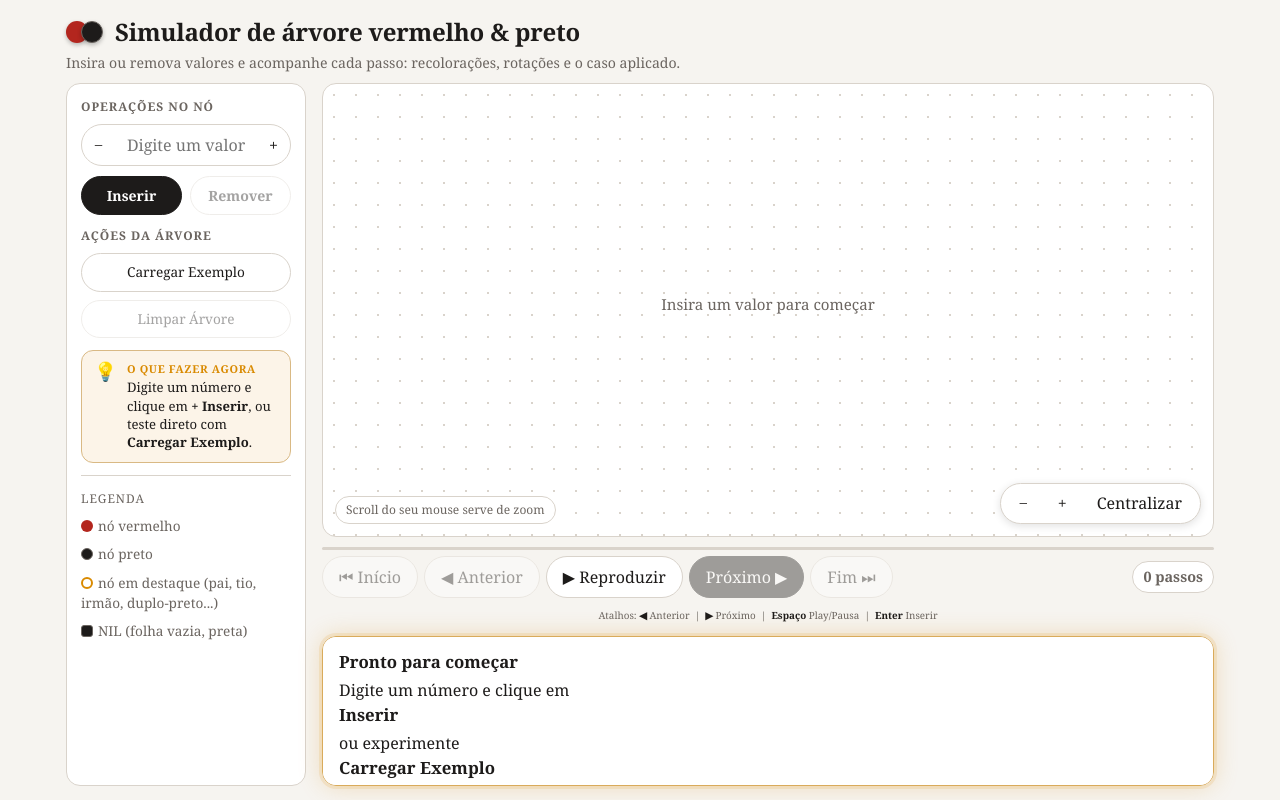
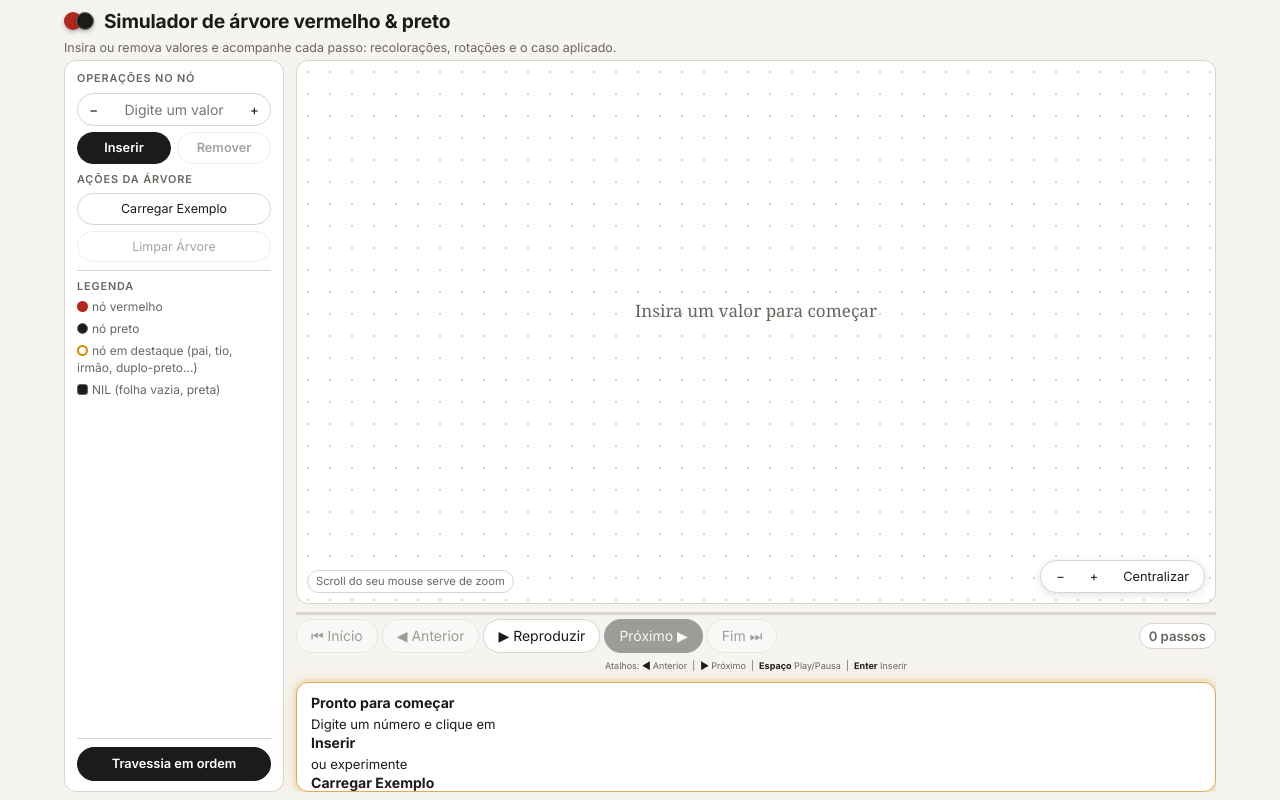
Before and after one commit to eda2-2026/G15_Arvores_EDA2-2026.2, a plain HTML site: page index.html in a window 1280 px wide. Drawn offline with Linux system fonts and the light colour scheme.

Commit message:
feat/implementa travessia em ordem

```diff
--- a/css/estilo.css
+++ b/css/estilo.css
@@ -1,87 +1,105 @@
 :root{--bg:#f6f4f0;--panel:#fff;--ink:#1d1b1a;--mute:#6b6560;--line:#d9d3cb;--red:#b3261e;--blk:#1d1b1a;--ring:#d98a00;--btn:#1d1b1a;--btnt:#fff;box-sizing:border-box;padding-top:env(safe-area-inset-top,0px);padding-bottom:env(safe-area-inset-bottom,0px)}
 @media (prefers-color-scheme:dark){:root:not([data-theme="light"]){--bg:#161514;--panel:#201e1d;--ink:#eee9e3;--mute:#a39c94;--line:#3a3633;--red:#d6453c;--blk:#0d0c0c;--ring:#f0b429;--btn:#eee9e3;--btnt:#161514}}
 *{box-sizing:border-box}
-body{margin:0;background:var(--bg);color:var(--ink);font-family:Georgia,"Times New Roman",serif;line-height:1.5}
-main{max-width:1180px;height:100dvh;margin:0 auto;padding:14px 16px;display:flex;flex-direction:column}
-.layout{flex:1;min-height:0;display:grid;grid-template-columns:240px minmax(0,1fr);gap:16px}
-@media (max-width:820px){main{height:auto}.layout{grid-template-columns:1fr}.stage{height:380px;flex:none}}
-.principal{display:flex;flex-direction:column;gap:10px;min-width:0;min-height:0}
-.lateral{background:var(--panel);border:1px solid var(--line);border-radius:14px;padding:14px;display:flex;flex-direction:column;gap:12px;overflow:auto}
-.lateral h2{font-size:.75rem;text-transform:uppercase;letter-spacing:.08em;color:var(--mute);margin:0;font-weight:normal}
-h1{font-size:1.5rem;margin:0 0 2px;letter-spacing:-.01em;display:flex;align-items:center;gap:12px}
-.dots{display:inline-flex}.dots i{width:22px;height:22px;border-radius:50%;background:var(--red);box-shadow:0 2px 4px rgba(0,0,0,.25)}.dots i+i{background:var(--blk);margin-left:-7px;border:1px solid var(--mute)}
-.sub{color:var(--mute);margin:0 0 10px;font-size:.88rem}
-.bar{display:flex;flex-direction:column;gap:10px}
+body{margin:0;background:var(--bg);color:var(--ink);font-family:"Inter",system-ui,sans-serif;line-height:1.4;font-size:14px}
+main{max-width:1180px;height:100dvh;margin:0 auto;padding:8px 14px;display:flex;flex-direction:column;gap:4px;overflow:hidden}
+h1{font-size:1.2rem;margin:0;letter-spacing:-.01em;display:flex;align-items:center;gap:10px;flex-shrink:0}
+.sub{color:var(--mute);margin:0;font-size:.78rem;flex-shrink:0}
+.layout{flex:1;min-height:0;display:grid;grid-template-columns:220px minmax(0,1fr);gap:12px;overflow:hidden}
+@media (max-width:820px){main{height:auto;overflow:auto}.layout{grid-template-columns:1fr}.stage{height:320px;flex:none}}
+
+/* Lateral */
+.lateral{background:var(--panel);border:1px solid var(--line);border-radius:12px;padding:10px 12px;display:flex;flex-direction:column;gap:8px;overflow:hidden}
+.lateral h2{font-size:.68rem;text-transform:uppercase;letter-spacing:.08em;color:var(--mute);margin:0;font-weight:600}
+.secao-controle{display:flex;flex-direction:column;gap:6px;flex-shrink:0}
+.bar{display:flex;flex-direction:column;gap:6px}
 .bar>.num{width:100%}
-.secao-controle{display:flex;flex-direction:column;gap:8px}
-.secao-controle h2{font-size:.75rem;text-transform:uppercase;letter-spacing:.08em;color:var(--mute);margin:0;font-weight:600}
-.acoes-duplas{display:grid;grid-template-columns:1fr 1fr;gap:8px;width:100%}
-.acoes-duplas button{width:100%;padding:8px 10px;font-size:.88rem;font-weight:600}
+.acoes-duplas{display:grid;grid-template-columns:1fr 1fr;gap:6px;width:100%}
+.acoes-duplas button{width:100%;padding:6px 8px;font-size:.8rem;font-weight:600}
 .btn-ins{background:var(--btn);color:var(--btnt);border-color:var(--btn)}
 .btn-rem:not(:disabled):hover{border-color:var(--red);color:var(--red)}
-.acoes-gerais{display:flex;flex-direction:column;gap:8px;width:100%}
-.acoes-gerais button{width:100%;font-size:.85rem}
+.acoes-gerais{display:flex;flex-direction:column;gap:6px;width:100%}
+.acoes-gerais button{width:100%;font-size:.78rem}
 .btn-limpar:not(:disabled):hover{border-color:var(--mute);color:var(--mute)}
 
-/* Card de orientação didática (O que fazer agora) */
-.card-guia{display:flex;align-items:flex-start;gap:10px;padding:10px 12px;border-radius:12px;background:color-mix(in srgb,var(--ring) 9%,var(--panel));border:1px solid color-mix(in srgb,var(--ring) 35%,var(--line));font-size:.82rem;line-height:1.4}
-.guia-icone{font-size:1.15rem;flex:none;line-height:1;margin-top:1px}
-.guia-corpo{display:flex;flex-direction:column;gap:2px}
-.guia-rotulo{font-size:.68rem;text-transform:uppercase;letter-spacing:.06em;color:var(--ring);font-weight:700}
-.card-guia p{margin:0;color:var(--ink)}
+/* Legenda */
+.leg{display:flex;flex-direction:column;gap:5px;color:var(--mute);font-size:.75rem;padding-top:8px;border-top:1px solid var(--line);flex-shrink:0}
+.leg h2{font-size:.68rem;text-transform:uppercase;letter-spacing:.08em;color:var(--mute);margin:0;font-weight:600}
+.leg i{display:inline-block;width:11px;height:11px;border-radius:50%;margin-right:4px;vertical-align:-1px}
+
+/* Botão travessia em ordem */
+.secao-travessia{margin-top:auto;padding-top:8px;border-top:1px solid var(--line);display:flex;justify-content:center;flex-shrink:0}
+.btn-inorder{width:100%;font-size:.8rem;font-weight:600;background:var(--btn);color:var(--btnt);border-color:var(--btn);border-radius:999px;padding:7px 12px}
+.btn-inorder:not(:disabled):hover{transform:translateY(-1px);box-shadow:0 3px 8px rgba(0,0,0,.2)}
+
+/* Modal overlay */
+.modal-overlay{position:fixed;inset:0;z-index:999;display:flex;align-items:center;justify-content:center;background:rgba(0,0,0,.45);backdrop-filter:blur(3px)}
+.modal-overlay[hidden]{display:none}
+.modal-caixa{background:var(--panel);border:1px solid var(--line);border-radius:16px;padding:24px 28px;max-width:500px;width:90%;box-shadow:0 8px 40px rgba(0,0,0,.28);display:flex;flex-direction:column;gap:12px;animation:modal-entrada .18s ease}
+@keyframes modal-entrada{from{opacity:0;transform:translateY(10px)}to{opacity:1;transform:translateY(0)}}
+.modal-caixa h3{margin:0;font-size:1.05rem;font-weight:700}
+.modal-sub{margin:0;font-size:.78rem;color:var(--mute)}
+.modal-resultado{font-family:"Courier New",monospace;font-size:.95rem;background:color-mix(in srgb,var(--ring) 7%,var(--panel));border:1px solid color-mix(in srgb,var(--ring) 30%,var(--line));border-radius:10px;padding:12px 16px;word-break:break-all;min-height:44px;line-height:1.6;color:var(--ink)}
+.btn-modal-fechar{align-self:flex-end;padding:7px 20px;font-size:.82rem;font-weight:600;background:var(--btn);color:var(--btnt);border-color:var(--btn);border-radius:999px}
+.btn-modal-fechar:not(:disabled):hover{transform:translateY(-1px);box-shadow:0 3px 8px rgba(0,0,0,.2)}
+
+/* Pontos decorativos do título */
+.dots{display:inline-flex}.dots i{width:18px;height:18px;border-radius:50%;background:var(--red);box-shadow:0 2px 4px rgba(0,0,0,.25)}.dots i+i{background:var(--blk);margin-left:-6px;border:1px solid var(--mute)}
 
 /* Dica sutil no canvas */
-.dica-canvas{position:absolute;left:12px;bottom:12px;z-index:2;font-size:.75rem;color:var(--mute);background:color-mix(in srgb,var(--panel) 85%,transparent);backdrop-filter:blur(4px);padding:4px 10px;border-radius:999px;border:1px solid var(--line);pointer-events:none}
+.dica-canvas{position:absolute;left:10px;bottom:10px;z-index:2;font-size:.7rem;color:var(--mute);background:color-mix(in srgb,var(--panel) 85%,transparent);backdrop-filter:blur(4px);padding:3px 8px;border-radius:999px;border:1px solid var(--line);pointer-events:none}
 
-/* Painel de navegação enriquecido */
-.painel-navegacao{display:flex;flex-direction:column;gap:6px;width:100%}
+/* Coluna principal */
+.principal{display:flex;flex-direction:column;gap:8px;min-width:0;min-height:0}
+.stage{position:relative;flex:4;min-height:0;background:radial-gradient(var(--line) 1px,transparent 1px) 0 0/22px 22px,var(--panel);border:1px solid var(--line);border-radius:12px;overflow:hidden}
+.canto{position:absolute;top:10px;z-index:2;display:flex;align-items:center;gap:8px;padding:6px 12px;border-radius:10px;background:var(--panel);border:1px solid var(--line);color:var(--ring);box-shadow:0 2px 8px rgba(0,0,0,.12);pointer-events:none}
+.canto[hidden]{display:none}
+.canto.esq{left:10px}.canto.dir{right:10px}
+.canto span{display:flex;flex-direction:column;line-height:1.2;color:var(--ink)}
+.canto small{color:var(--mute);font-size:.68rem;text-transform:uppercase;letter-spacing:.06em}
+.canto b{font-size:.9rem}
+svg circle{filter:drop-shadow(0 2px 2px rgba(0,0,0,.28))}
+.stage svg{display:block;width:100%;height:100%}
+
+/* Painel de navegação */
+.painel-navegacao{display:flex;flex-direction:column;gap:4px;width:100%;flex-shrink:0}
 .trilha-progresso{width:100%;height:3px;background:var(--line);border-radius:999px;overflow:hidden}
 .barra-progresso{height:100%;width:0%;background:var(--ring);transition:width .25s ease}
-.nav{display:flex;gap:8px;align-items:center;justify-content:space-between;margin:0;flex-wrap:wrap}
-.nav-botoes{display:flex;gap:6px;align-items:center;flex-wrap:wrap}
+.nav{display:flex;gap:6px;align-items:center;justify-content:space-between;margin:0;flex-wrap:wrap}
+.nav-botoes{display:flex;gap:4px;align-items:center;flex-wrap:wrap}
 .btn-proximo.pulsando{box-shadow:0 0 0 3px color-mix(in srgb,var(--ring) 45%,transparent)}
-.badge-passo{color:var(--ink);font-size:.82rem;background:var(--panel);border:1px solid var(--line);padding:4px 10px;border-radius:999px;font-weight:600}
-.atalhos-hint{font-size:.74rem;color:var(--mute);text-align:center;padding:2px 0}
+.badge-passo{color:var(--ink);font-size:.76rem;background:var(--panel);border:1px solid var(--line);padding:3px 9px;border-radius:999px;font-weight:600}
+.atalhos-hint{font-size:.68rem;color:var(--mute);text-align:center;padding:1px 0}
 .atalhos-hint b{color:var(--ink)}
-input{font:inherit;width:110px;padding:8px 10px;border:1px solid var(--line);border-radius:6px;background:var(--panel);color:var(--ink)}
-button{font:inherit;padding:8px 16px;border-radius:999px;border:1px solid var(--line);background:var(--panel);color:var(--ink);cursor:pointer;transition:transform .12s,box-shadow .12s}
+.cnt{color:var(--mute);font-size:.82rem;margin-left:auto}
+
+/* Caixa de explicação */
+.exp{background:var(--panel);border:1px solid color-mix(in srgb,var(--ring) 55%,var(--line));border-radius:12px;padding:10px 14px;flex:1;max-height:110px;min-height:0;overflow:hidden;box-shadow:0 0 0 3px color-mix(in srgb,var(--ring) 12%,transparent),0 0 20px color-mix(in srgb,var(--ring) 20%,transparent);font-size:.82rem}
+.exp b{display:block;margin-bottom:2px;font-size:.88rem}
+
+/* Inputs e botões */
+input{font:inherit;width:100px;padding:6px 8px;border:1px solid var(--line);border-radius:6px;background:var(--panel);color:var(--ink)}
+button{font:inherit;padding:6px 14px;border-radius:999px;border:1px solid var(--line);background:var(--panel);color:var(--ink);cursor:pointer;transition:transform .12s,box-shadow .12s}
 button:not(:disabled):hover{transform:translateY(-1px);box-shadow:0 3px 8px rgba(0,0,0,.15)}
 button.p{background:var(--btn);color:var(--btnt);border-color:var(--btn)}
 button:disabled{opacity:.4;cursor:default}
 button:focus-visible,input:focus-visible{outline:2px solid var(--ring);outline-offset:2px}
-.stage{position:relative;flex:1;min-height:240px;background:radial-gradient(var(--line) 1px,transparent 1px) 0 0/22px 22px,var(--panel);border:1px solid var(--line);border-radius:14px;overflow:hidden}
-.canto{position:absolute;top:12px;z-index:2;display:flex;align-items:center;gap:10px;padding:8px 14px;border-radius:12px;background:var(--panel);border:1px solid var(--line);color:var(--ring);box-shadow:0 2px 8px rgba(0,0,0,.12);pointer-events:none}
-.canto[hidden]{display:none}
-.canto.esq{left:12px}.canto.dir{right:12px}
-.canto span{display:flex;flex-direction:column;line-height:1.2;color:var(--ink)}
-.canto small{color:var(--mute);font-size:.72rem;text-transform:uppercase;letter-spacing:.06em}
-.canto b{font-size:1rem}
-svg circle{filter:drop-shadow(0 2px 2px rgba(0,0,0,.28))}
-.stage svg{display:block;width:100%;height:100%}
-.nav{display:flex;gap:8px;align-items:center;margin:0;flex-wrap:wrap}
-.cnt{color:var(--mute);font-size:.9rem;margin-left:auto}
-.exp{background:var(--panel);border:1px solid color-mix(in srgb,var(--ring) 55%,var(--line));border-radius:14px;padding:12px 16px;min-height:84px;max-height:150px;overflow:auto;box-shadow:0 0 0 3px color-mix(in srgb,var(--ring) 12%,transparent),0 0 24px color-mix(in srgb,var(--ring) 24%,transparent)}
-.exp b{display:block;margin-bottom:4px;font-size:1.05rem}
-.leg{display:flex;flex-direction:column;gap:8px;color:var(--mute);font-size:.85rem;padding-top:14px;border-top:1px solid var(--line)}
-.leg i{display:inline-block;width:12px;height:12px;border-radius:50%;margin-right:5px;vertical-align:-1px}
-.empty{padding:48px 12px;text-align:center;color:var(--mute)}
+.empty{padding:40px 12px;text-align:center;color:var(--mute)}
 @media (prefers-reduced-motion:reduce){*{transition:none!important}}
 
-/* Campo numérico com botões próprios, no mesmo estilo dos demais (no lugar dos spinners nativos) */
-.num{display:inline-flex;align-items:center;border:1px solid var(--line);border-radius:999px;background:var(--panel);overflow:hidden}
-.num input{width:84px;border:0;border-radius:0;text-align:center;background:transparent;-moz-appearance:textfield;appearance:textfield}
+/* Campo numérico com botões */
+.num{display:inline-flex;align-items:center;border:1px solid var(--line);border-radius:999px;background:var(--panel);overflow:hidden;width:100%}
+.num input{width:auto;flex:1;min-width:0;border:0;border-radius:0;text-align:center;background:transparent;-moz-appearance:textfield;appearance:textfield;padding:6px 4px}
 .num input::-webkit-outer-spin-button,.num input::-webkit-inner-spin-button{-webkit-appearance:none;margin:0}
-.num button{border:0;border-radius:0;padding:8px 12px;flex:none;background:transparent;box-shadow:none}
+.num button{border:0;border-radius:0;padding:6px 11px;flex:none;background:transparent;box-shadow:none}
 .num button:not(:disabled):hover{transform:none;box-shadow:none;background:var(--line)}
 .num:focus-within{outline:2px solid var(--ring);outline-offset:2px}
 .num input:focus-visible{outline:none}
 
-.num input{flex:1;width:auto;min-width:0}
-
-/* Canvas: arrastar para mover e botões de zoom no canto inferior direito */
-.stage,.stage svg{user-select:none;-webkit-user-select:none} /* evita selecionar os números ao arrastar */
+/* Canvas: arrastar e zoom */
+.stage,.stage svg{user-select:none;-webkit-user-select:none}
 .stage svg{touch-action:none;cursor:grab}
 .stage svg.arrastando{cursor:grabbing}
-.zoom{position:absolute;right:12px;bottom:12px;z-index:2;display:flex;gap:4px;padding:5px;background:var(--panel);border:1px solid var(--line);border-radius:999px;box-shadow:0 2px 8px rgba(0,0,0,.12)}
-.zoom button{padding:5px 13px;border:0;background:transparent;line-height:1.2}
+.zoom{position:absolute;right:10px;bottom:10px;z-index:2;display:flex;gap:3px;padding:4px;background:var(--panel);border:1px solid var(--line);border-radius:999px;box-shadow:0 2px 8px rgba(0,0,0,.12)}
+.zoom button{padding:4px 11px;border:0;background:transparent;line-height:1.2;font-size:.8rem}
 .zoom button:not(:disabled):hover{transform:none;box-shadow:none;background:var(--line)}
--- a/index.html
+++ b/index.html
@@ -4,6 +4,9 @@
 <meta charset="utf-8">
 <meta name="viewport" content="width=device-width, initial-scale=1, viewport-fit=cover">
 <title>Simulador de árvore vermelho & preto</title>
+<link rel="preconnect" href="https://fonts.googleapis.com">
+<link rel="preconnect" href="https://fonts.gstatic.com" crossorigin>
+<link rel="stylesheet" href="https://fonts.googleapis.com/css2?family=Inter:wght@400;600;700&display=swap">
 <link rel="stylesheet" href="css/estilo.css">
 </head>
 <body>
@@ -37,15 +40,6 @@
       </div>
     </div>
 
-    <!-- Guia de contexto para orientar o usuário -->
-    <div class="card-guia" id="card-guia">
-      <span class="guia-icone" aria-hidden="true">💡</span>
-      <div class="guia-corpo">
-        <small class="guia-rotulo">O que fazer agora</small>
-        <p id="guia-txt">Digite um número e clique em <b>+ Inserir</b>, ou teste direto com <b>Carregar Exemplo</b>.</p>
-      </div>
-    </div>
-
     <div class="leg">
       <h2>Legenda</h2>
       <span><i style="background:var(--red)"></i>nó vermelho</span>
@@ -53,7 +47,21 @@
       <span><i style="border:2px solid var(--ring)"></i>nó em destaque (pai, tio, irmão, duplo-preto...)</span>
       <span><i style="border-radius:3px;background:var(--blk);border:1px solid var(--mute)"></i>NIL (folha vazia, preta)</span>
     </div>
+
+    <div class="secao-travessia">
+      <button id="btn-inorder" class="btn-inorder" title="Ver a travessia em ordem da árvore atual">Travessia em ordem</button>
+    </div>
   </aside>
+
+  <!-- Modal: Travessia em Ordem -->
+  <div id="modal-inorder" class="modal-overlay" role="dialog" aria-modal="true" aria-labelledby="modal-titulo" hidden>
+    <div class="modal-caixa">
+      <h3 id="modal-titulo">Travessia em ordem</h3>
+      <p class="modal-sub">Visita os nós em ordem crescente: esquerda → raiz → direita</p>
+      <div id="modal-resultado" class="modal-resultado"></div>
+      <button id="modal-fechar" class="btn-modal-fechar">Fechar</button>
+    </div>
+  </div>
 
   <!-- Coluna principal: canvas da árvore, navegação e explicação -->
   <section class="principal">
--- a/js/main.js
+++ b/js/main.js
@@ -8,20 +8,6 @@
   const $ = function (id) { return document.getElementById(id); };
   let atual = -1;     // índice do passo exibido
   let relogio = null; // temporizador do botão "Reproduzir"
-
-  /** Atualiza o card didático com dicas contextuais do que fazer */
-  function atualizarGuia(passos, ultimo) {
-    const guia = $("guia-txt");
-    if (!guia) return;
-
-    if (!passos.length || !passos[atual] || !passos[atual].arvore) {
-      guia.innerHTML = "Digite um número e clique em <b>+ Inserir</b>, ou teste direto com <b>Carregar Exemplo</b>.";
-    } else if (atual < ultimo) {
-      guia.innerHTML = "Acompanhe a correção: clique em <b>Próximo ▶</b> ou use a seta <b>→</b> do teclado.";
-    } else {
-      guia.innerHTML = "Árvore balanceada e válida! Você pode inserir novos valores, remover nós ou navegar pelo histórico.";
-    }
-  }
 
   /** Mostra o passo de índice i (limitado ao intervalo válido). */
   function mostrar(i) {
@@ -61,8 +47,6 @@
     const temArvore = Boolean(passo && passo.arvore);
     $("rem").disabled = !temArvore;
     $("clr").disabled = !passos.length;
-
-    atualizarGuia(passos, ultimo);
   }
 
   function pararReproducao() {
@@ -71,24 +55,32 @@
     $("play").textContent = "▶ Reproduzir";
   }
 
+  function iniciarReproducao(primeiroPasso) {
+    clearInterval(relogio);
+    mostrar(primeiroPasso);
+    $("play").textContent = "⏸ Pausar";
+    relogio = setInterval(function () {
+      if (atual >= ArvoreRN.obterPassos().length - 1) pararReproducao();
+      else mostrar(atual + 1);
+    }, 1400);
+  }
+
   function inserirDoCampo() {
     const campo = $("v");
     if (campo.value === "") return;
-    pararReproducao();
     const primeiro = ArvoreRN.inserir(parseInt(campo.value, 10));
     campo.value = "";
-    mostrar(primeiro); // começa a mostrar do primeiro passo desta inserção
     campo.focus();
+    iniciarReproducao(primeiro); // sempre inicia/continua a reprodução
   }
 
   function removerDoCampo() {
     const campo = $("v");
     if (campo.value === "") return;
-    pararReproducao();
     const primeiro = ArvoreRN.remover(parseInt(campo.value, 10));
     campo.value = "";
-    mostrar(primeiro); // começa a mostrar do primeiro passo desta remoção
     campo.focus();
+    iniciarReproducao(primeiro); // sempre inicia/continua a reprodução
   }
 
   function inserirExemplo() {
@@ -174,5 +166,49 @@
   $("zmenos").onclick = CameraSVG.afastar;
   $("zcentro").onclick = CameraSVG.centralizar;
 
+  /* =========================================================
+     Travessia em Ordem (In-Order)
+     Percorre a cópia da árvore do passo atual: esq → raiz → dir
+     ========================================================= */
+  function inOrder(no, resultado) {
+    if (!no || no.ehSentinela) return;
+    inOrder(no.esq, resultado);
+    resultado.push(no.valor);
+    inOrder(no.dir, resultado);
+  }
+
+  function abrirModalInOrder() {
+    const passos = ArvoreRN.obterPassos();
+    const passo = passos[atual];
+    const resultado = [];
+
+    if (passo && passo.arvore) {
+      inOrder(passo.arvore, resultado);
+    }
+
+    const divResultado = $("modal-resultado");
+    if (resultado.length === 0) {
+      divResultado.textContent = "A árvore está vazia.";
+    } else {
+      divResultado.textContent = "[ " + resultado.join(", ") + " ]";
+    }
+
+    $("modal-inorder").removeAttribute("hidden");
+  }
+
+  $("btn-inorder").onclick = abrirModalInOrder;
+
+  $("modal-fechar").onclick = function () {
+    $("modal-inorder").setAttribute("hidden", "");
+  };
+
+  $("modal-inorder").addEventListener("click", function (e) {
+    if (e.target === this) this.setAttribute("hidden", "");
+  });
+
+  document.addEventListener("keydown", function (e) {
+    if (e.key === "Escape") $("modal-inorder").setAttribute("hidden", "");
+  });
+
   mostrar(0);
 })();
```
